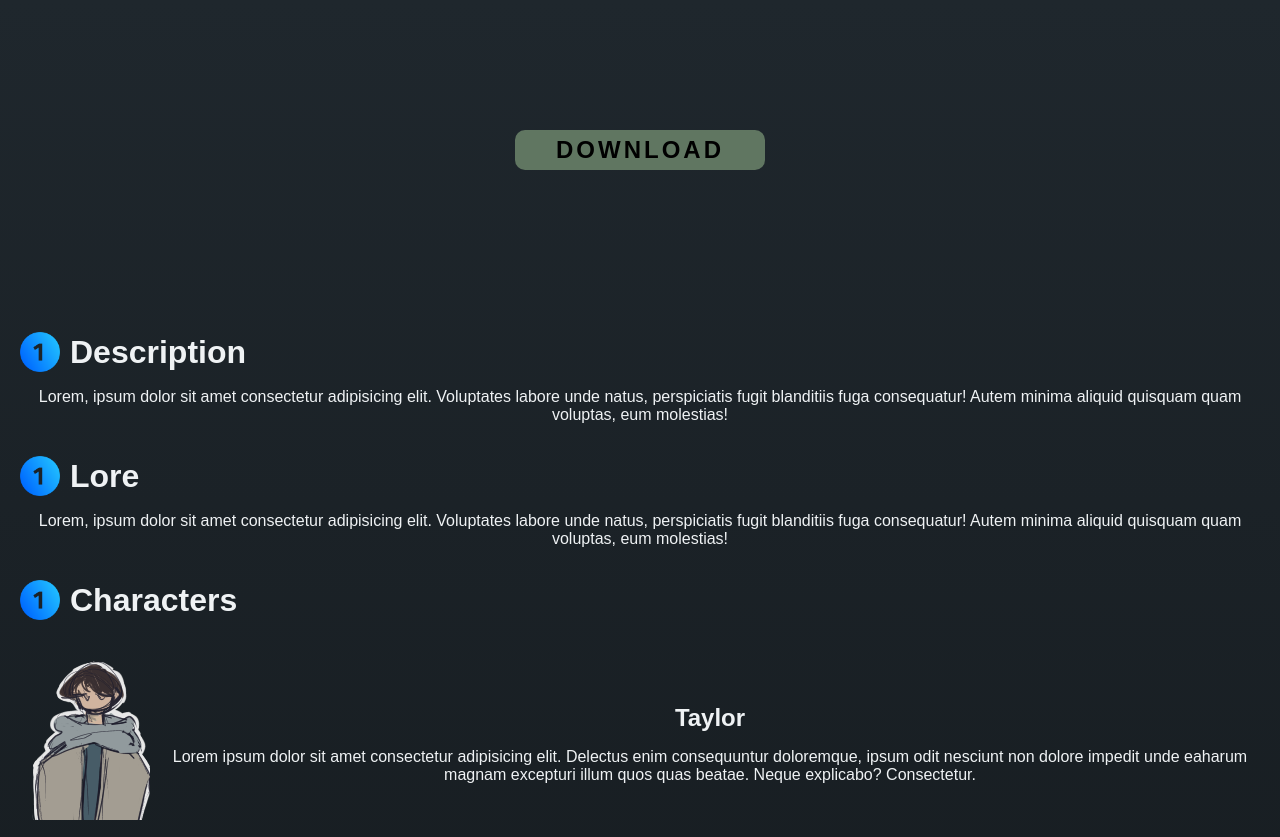
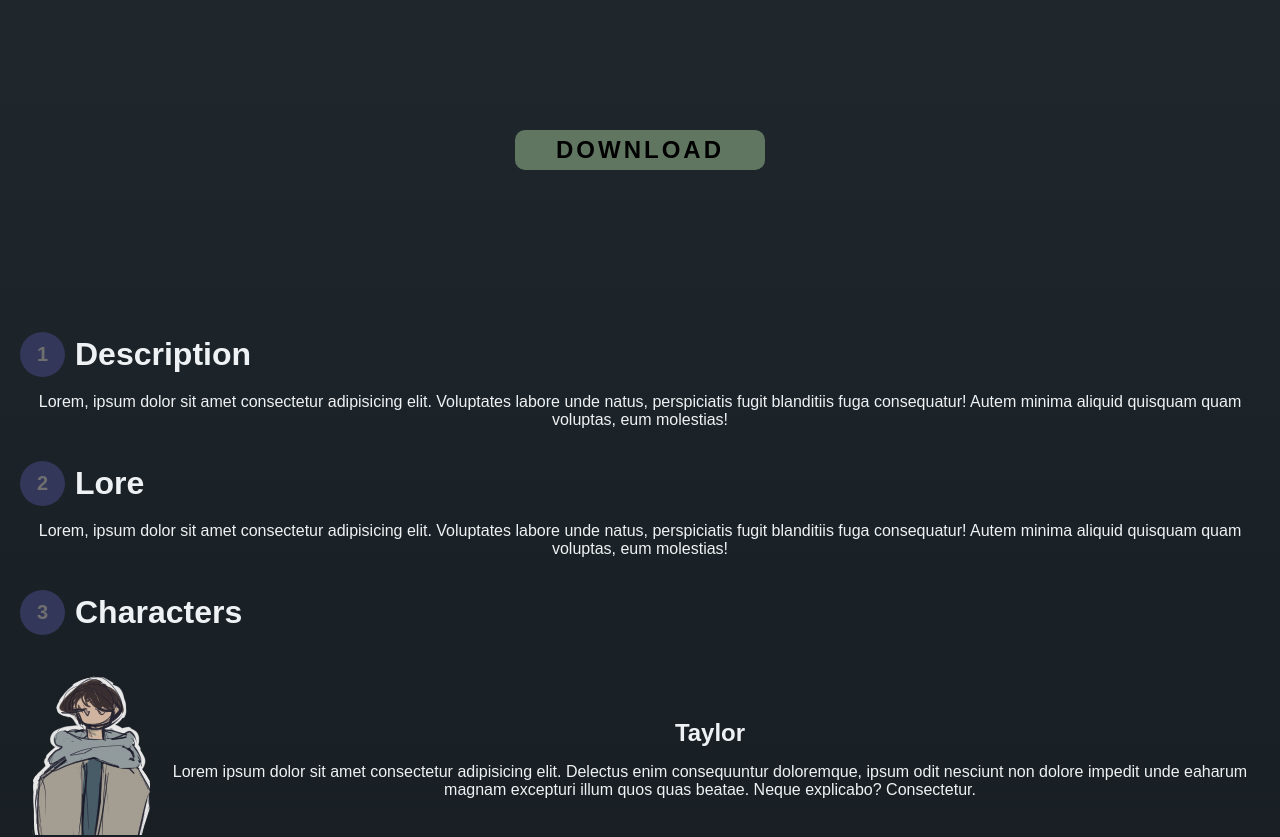
Before and after one commit to codingburgas/2122-the-games--adventures-team, a React (Create React App) app in the folder Website/: page / in a window 1280 px wide. Shown: the top 837 px of the page. Built offline with nearby package versions, Linux system fonts and the light colour scheme.

Commit message:
Number sections. Close #13

```diff
--- a/Website/src/App.jsx
+++ b/Website/src/App.jsx
@@ -49,17 +49,20 @@ function App() {
       {/* The text box */}
       <div className="textbox--container">
         {textBoxData.map((item) => {
-          return <TextBox title={item.title} content={item.content} />;
+          return (
+            <TextBox
+              title={item.title}
+              content={item.content}
+              number={item.number}
+            />
+          );
         })}
       </div>
 
       {/* The characters */}
       <div className="characters--container">
         <div className="character--title--number">
-          <img
-            src={require("./img/test/num.png")}
-            className="character__number"
-          />
+          <div className="textbox__number">3</div>
 
           <h2 className="characters__title">Characters</h2>
         </div>
@@ -74,6 +77,7 @@ function App() {
         <TextBox
           title="Gameplay"
           content="Lorem ipsum dolor sit amet consectetur adipisicing elit. Provident cum dolor numquam consequuntur eos possimus atque dicta optio est enim?"
+          number={4}
         />
         <video controls className="gameplay__video"></video>
       </div>
--- a/Website/src/Components/TextBox.jsx
+++ b/Website/src/Components/TextBox.jsx
@@ -4,10 +4,7 @@ export default function TextBox(props) {
       <div className="textbox">
         <div className="textbox__decoration"></div>
         <div className="textbox__title__image__container">
-          <img
-            src={require("../img/test/num.png")}
-            className="textbox__number"
-          />
+          <div className="textbox__number">{props.number}</div>
           <h2 className="textbox__title">{props.title}</h2>
         </div>
         <p className="textbox__content">{props.content}</p>
--- a/Website/src/data/textBoxData.js
+++ b/Website/src/data/textBoxData.js
@@ -3,11 +3,13 @@ let textBoxdata = [
     title: "Description",
     content:
       "Lorem, ipsum dolor sit amet consectetur adipisicing elit. Voluptates labore unde natus, perspiciatis fugit blanditiis fuga consequatur! Autem minima aliquid quisquam quam voluptas, eum molestias!",
+    number: 1,
   },
   {
     title: "Lore",
     content:
       "Lorem, ipsum dolor sit amet consectetur adipisicing elit. Voluptates labore unde natus, perspiciatis fugit blanditiis fuga consequatur! Autem minima aliquid quisquam quam voluptas, eum molestias!",
+    number: 2,
   },
 ];
 
--- a/Website/src/style/style.css
+++ b/Website/src/style/style.css
@@ -92,8 +92,16 @@ body {
 
 .textbox__number,
 .character__number {
-  width: 40px;
-  height: 40px;
+  width: 45px;
+  height: 45px;
+  background-color: #33375a;
+  border-radius: 50%;
+  display: flex;
+  justify-content: center;
+  align-items: center;
+  font-weight: var(--fw-b);
+  font-size: 1.25rem;
+  color: #6f6f6f;
 }
 
 /* character */
```
